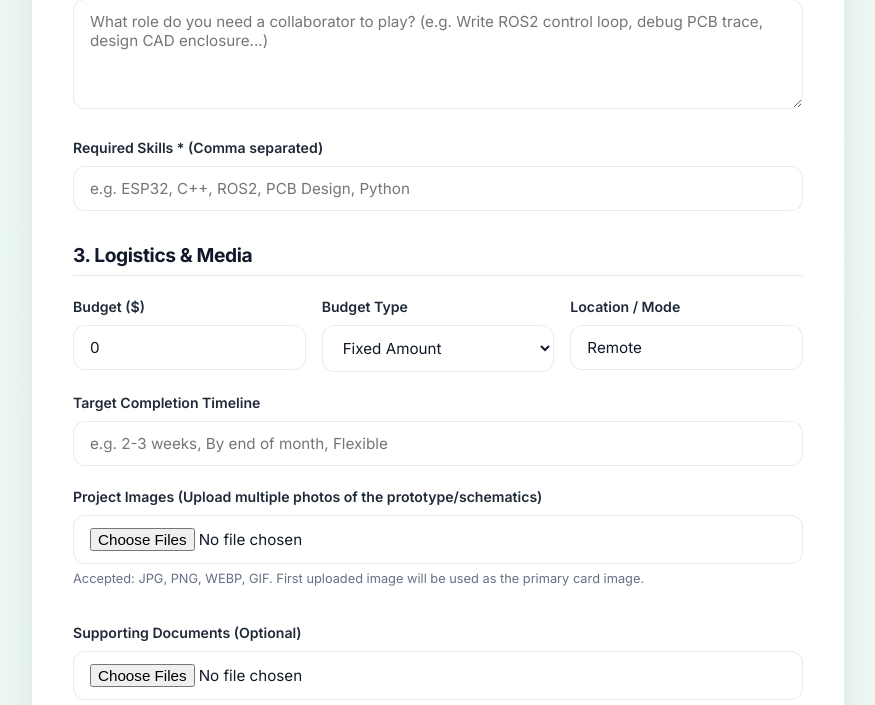
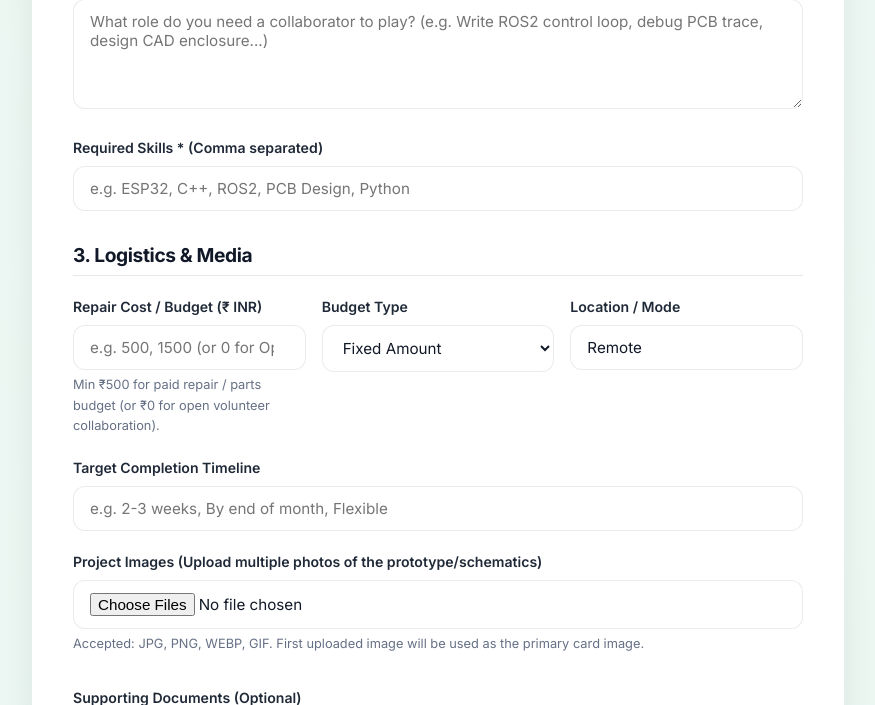
Before and after one commit to Karnatihitesh/SecondSpark, a Flask app: page /projects/upload in a window 1280 px wide; the page is wider, and only the part inside the window is pictured. Shown: the part 1135-1840 px from the top of that part, without its empty margins (202-1077 px from the left). Run offline with Flask 3, Linux system fonts and the light colour scheme; the visitor is signed in with stand-in values (Sample User, id 1); data comes from the database, SQL or seed files in the repository; data that the repository does not hold is empty.

Commit message:
update SecondSpark-Upload/app/templates/upload_project.html

```diff
--- a/SecondSpark-Upload/app/templates/upload_project.html
+++ b/SecondSpark-Upload/app/templates/upload_project.html
@@ -87,8 +87,9 @@
 
       <div style="display: grid; grid-template-columns: 1fr 1fr 1fr; gap: 1rem;">
         <div class="form-group">
-          <label class="form-label">Budget ($)</label>
-          <input type="number" name="budget" class="form-control" placeholder="0 for Open/Volunteer" value="{{ form_data.get('budget', '0') }}" />
+          <label class="form-label">Repair Cost / Budget (₹ INR)</label>
+          <input type="number" name="budget" id="budget-field" class="form-control" placeholder="e.g. 500, 1500 (or 0 for Open)" min="0" step="50" value="{{ form_data.get('budget', '') }}" />
+          <div class="form-hint">Min ₹500 for paid repair / parts budget (or ₹0 for open volunteer collaboration).</div>
         </div>
 
         <div class="form-group">
```
